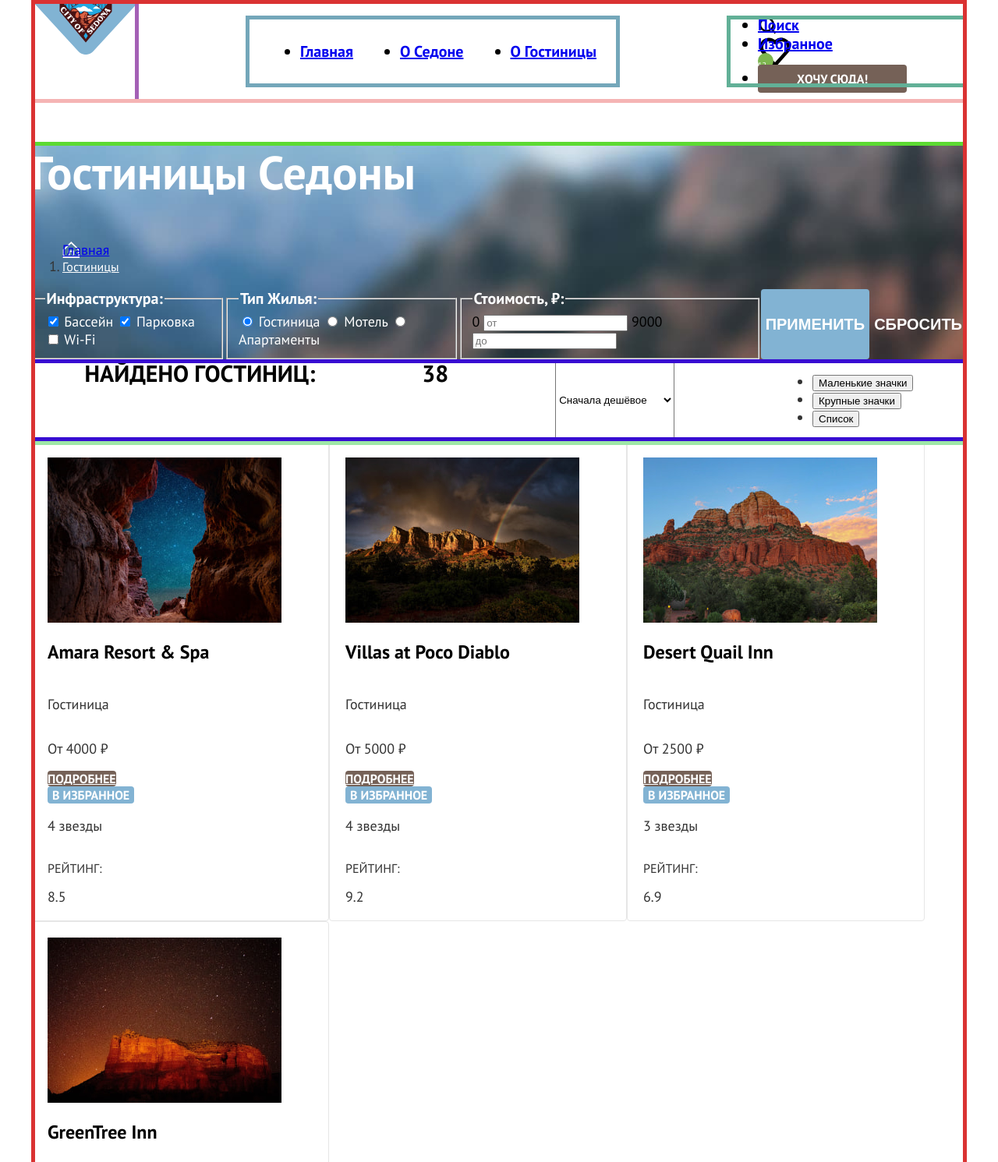
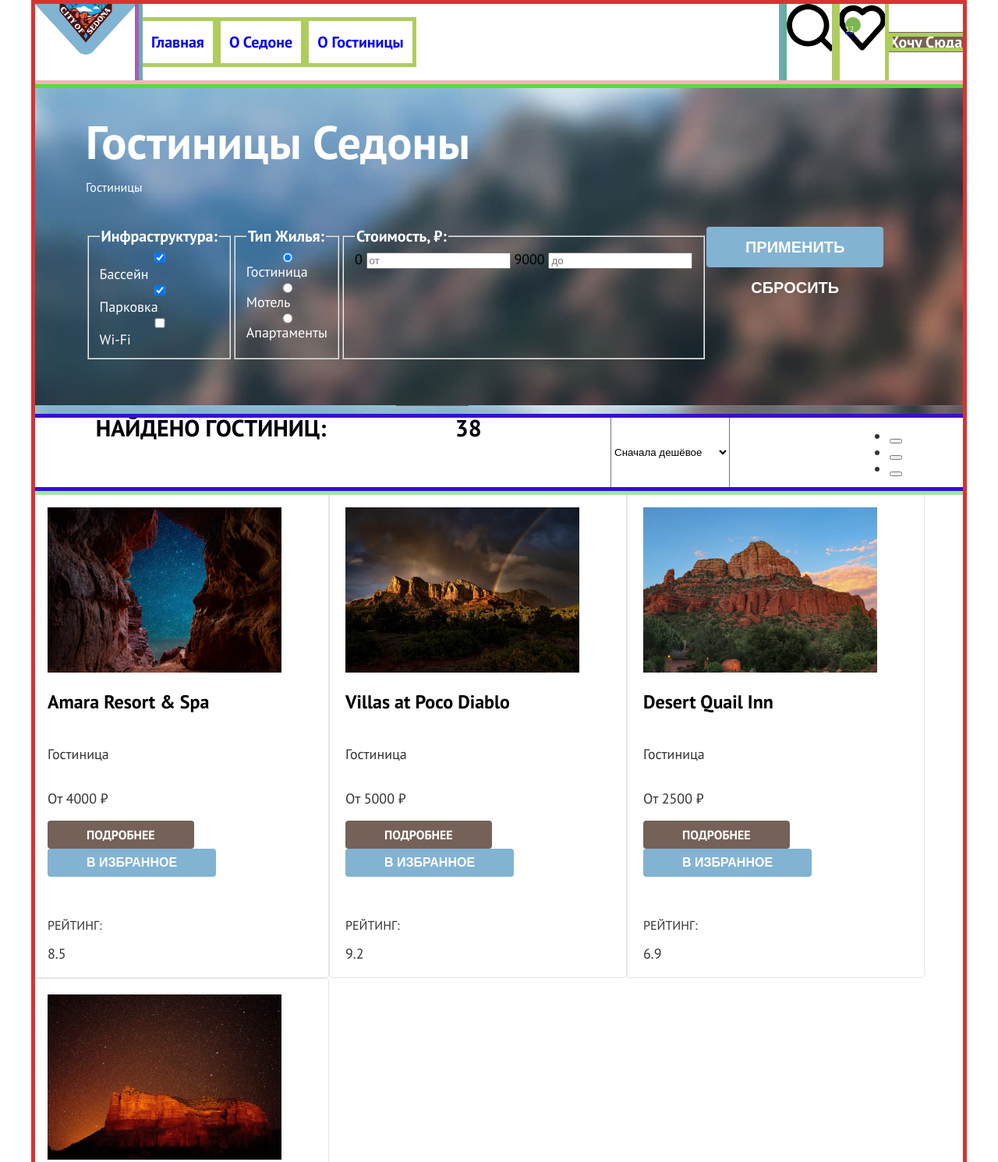
Before and after one commit to htmlacademy-htmlcss/2450769-sedona-1, a website built with Vite: page catalog.html in a window 1280 px wide. Shown: the top 1491 px of the page at 78% size. Built offline with nearby package versions, Linux system fonts and the light colour scheme.

Commit message:
component grids index. partial catalog, buttons

```diff
--- a/catalog.html
+++ b/catalog.html
@@ -86,8 +86,10 @@
                 <label class="cost-max" for="cost_max">9000</label>
                 <input type="number" id="cost_max" name="cost-max" placeholder="до" required>
               </fieldset>
-              <button class="filter-apply" type="submit">Применить</button>
-              <button class="filter-reset" type="reset">Сбросить</button>
+              <div class="filter-button">
+                <button class="filter-apply button" type="submit">Применить</button>
+                <button class="filter-reset button" type="reset">Сбросить</button>
+              </div>
             </form>
           </section>
           <section class="found">
@@ -123,7 +125,7 @@
                 <p class="housing-type">Гостиница</p>
                 <p class="housing-price">От 4000 ₽</p>
                 <a class="housing-card-button button" href="#">Подробнее</a>
-                <button class="button-favourite" type="button">В избранное</button>
+                <button class="button-favourite button" type="button">В избранное</button>
                 <p class="star"><span class="visually-hidden">4 звезды</span></p>
                 <p class="rating">Рейтинг:</p>
                 <span class="rating-number">8.5</span>
@@ -134,7 +136,7 @@
                 <p class="housing-type">Гостиница</p>
                 <p class="housing-price">От 5000 ₽</p>
                 <a class="housing-card-button button" href="#">Подробнее</a>
-                <button class="button-favourite" type="button">В избранное</button>
+                <button class="button-favourite button" type="button">В избранное</button>
                 <p class="star"><span class="visually-hidden">4 звезды</span></p>
                 <p class="rating">Рейтинг:</p>
                 <span class="rating-number">9.2</span>
@@ -145,7 +147,7 @@
                 <p class="housing-type">Гостиница</p>
                 <p class="housing-price">От 2500 ₽</p>
                 <a class="housing-card-button button" href="#">Подробнее</a>
-                <button class="button-favourite" type="button">В избранное</button>
+                <button class="button-favourite button" type="button">В избранное</button>
                 <p class="star"><span class="visually-hidden">3 звезды</span></p>
                 <p class="rating">Рейтинг:</p>
                 <span class="rating-number">6.9</span>
@@ -156,7 +158,7 @@
                 <p class="housing-type">Гостиница</p>
                 <p class="housing-price">От 1500 ₽</p>
                 <a class="housing-card-button button" href="#">Подробнее</a>
-                <button class="button-favourite" type="button">В избранное</button>
+                <button class="button-favourite button" type="button">В избранное</button>
                 <p class="star"><span class="visually-hidden">2 звезды</span></p>
                 <p class="rating">Рейтинг:</p>
                 <span class="rating-number">5.0</span>
@@ -192,7 +194,7 @@
                 <label class="visually-hidden" for="user_email">Ваш e-mail</label>
                 <input type="text" id="user_email" name="user-email" placeholder="Ваш e-mail">
               </p>
-              <button class="subscribe-button" type="submit">Подписаться</button>
+              <button class="subscribe-button button" type="submit">Подписаться</button>
             </form>
           </section>
         </div>
--- a/styles/styles.css
+++ b/styles/styles.css
@@ -41,6 +41,8 @@
 
 .main {
   background-image: url("../images/filtr.jpg");
+  display: block;
+  padding: 35px 70px 70px;
 }
 
 .main-container {
@@ -62,7 +64,6 @@
 
 .navigation-logo {
   width: 138px;
-  margin-right: auto;
 
   outline: 5px solid #a460b5;
   outline-offset: -5px;
@@ -71,24 +72,49 @@
 .navigation-list {
   width: 440px;
   display: flex;
-  justify-content: space-around;
   align-items: center;
+  list-style-type: none;
+  margin: 0;
+  padding: 0;
+  flex-grow: 1;
 
   outline: 5px solid #74a7ba;
   outline-offset: -5px;
 }
 
 .navigation-user {
-  width: 268px;
-  margin-left: auto;
+  display: flex;
+  flex-wrap: wrap;
+  list-style-type: none;
+  margin: 0;
+  padding: 0;
+  align-items: center;
 
   outline: 5px solid #62b097;
   outline-offset: -5px;
 }
 
+.navigation-user-item {
+  display: block;
+  outline: 5px solid #afcd5d;
+  outline-offset: -5px;
+}
+
+.navigation-link {
+  display: block;
+  padding: 20px 16px;
+  text-decoration: none;
+
+  outline: 5px solid #afcd5d;
+  outline-offset: -5px;
+}
+
 .navigation-user-search {
   background-image: url("../images/icons/search.svg");
+  min-width: 44px;
+  min-height: 64px;
   display: block;
+  padding: 22px 12px;
   background-repeat: no-repeat;
 }
 
@@ -96,17 +122,27 @@
   background-image: url("../images/icons/heart.svg");
   display: block;
   background-repeat: no-repeat;
+  min-width: 44px;
+  min-height: 64px;
+  padding: 22px 12px;
+}
+
+.button {
+  display: block;
+  margin: 0;
+  padding: 8px 50px;
+  text-transform: uppercase;
+  font-weight: 700;
+  font-size: 16px;
+  line-height: 20px;
+  border-radius: 4px;
+  text-decoration: none;
+  border: none;
 }
 
 .header-button {
   color: #ffffff;
-  text-transform: uppercase;
-  font-weight: 700;
-  font-size: 16px;
-  line-height: 20px;
-  padding: 8px 50px;
   background-color: #756157;
-  border-radius: 4px;
 }
 
 .notification-badge {
@@ -136,6 +172,7 @@
   background-image: url("../images/index-background.jpg");
   background-repeat: no-repeat;
   background-size: 100% auto;
+  margin-bottom: 69px;
 
   outline: 5px solid rgb(50, 215, 218);
   outline-offset: -5px;
@@ -157,7 +194,7 @@
   line-height: 36px;
   text-transform: uppercase;
   margin: 0 290px;
-  padding-top: 69px;
+  padding: 0;
   padding-bottom: 25px;
 }
 
@@ -168,13 +205,17 @@
   text-align: center;
   color: #333333;
   padding-bottom: 69px;
+  margin: 0;
 }
 
 .advantages-list {
   margin: 0;
+  margin-top: 21px;
+  margin-bottom: 64px;
   padding: 0;
   display: flex;
   flex-wrap: wrap;
+  list-style: none;
 
   outline: 5px solid rgb(212, 50, 218);
   outline-offset: -5px;
@@ -221,6 +262,9 @@
 
 .infrastructure-list {
   display: flex;
+  margin: 0;
+  padding: 0;
+  list-style-type: none;
 }
 
 .infrastructure-item {
@@ -228,6 +272,10 @@
 
   outline: 5px solid rgb(210, 13, 13);
   outline-offset: -5px;
+}
+
+.infrastructure > .description {
+  padding-bottom: 64px;
 }
 
 .search {
@@ -247,14 +295,7 @@
 
 .search-button {
   color: #ffffff;
-  text-transform: uppercase;
-  font-weight: 700;
-  font-size: 16px;
-  line-height: 20px;
-  padding: 8px 50px;
   background-color: #756157;
-  border-radius: 4px;
-  margin: 0;
 }
 
 .subscribe-title,
@@ -293,13 +334,6 @@
 .subscribe-button {
   background-color: #82b3d3;
   color: #ffffff;
-  text-align: center;
-  font-size: 20px;
-  font-weight: 700;
-  line-height: 36px;
-  text-transform: uppercase;
-  border: none;
-  border-radius: 4px;
 }
 
 .main-footer {
@@ -312,6 +346,11 @@
 
   outline: 5px solid #090909;
   outline-offset: -5px;
+}
+
+.social {
+  display: flex;
+  list-style-type: none;
 }
 
 .vk {
@@ -354,10 +393,34 @@
   font-style: normal;
   font-weight: 700;
   line-height: 78px;
+  margin: 0;
+  margin-bottom: 8px;
+}
+
+.breadcrumbs {
+  list-style-type: none;
+  margin: 0;
+  padding: 0;
+  margin-bottom: 40px;
 }
 
 .filter {
   display: flex;
+}
+
+.conveniences {
+  display: flex;
+  flex-direction: column;
+}
+
+.housing {
+  display: flex;
+  flex-direction: column;
+}
+
+.filter-button {
+  display: flex;
+  flex-direction: column;
 }
 
 .found-container {
@@ -406,6 +469,7 @@
   font-weight: 400;
   line-height: 21px;
   color: #ffffff;
+  text-decoration: none;
 }
 
 .breadcrumbs-item-home {
@@ -483,25 +547,14 @@
   color: #333333;
 }
 
-.housing-card-button,
 .button-favourite {
-  font-family: inherit;
-  text-align: center;
-  font-size: 16px;
-  font-weight: 700;
-  line-height: 20px;
-  text-transform: uppercase;
   color: #ffffff;
-  border-radius: 4px;
+  background-color: #82b3d3;
 }
 
 .housing-card-button {
+  color: #ffffff;
   background-color: #756157;
-}
-
-.button-favourite {
-  background-color: #82b3d3;
-  border: none;
 }
 
 .pagination-link {
@@ -535,9 +588,21 @@
   order: -1;
 }
 
-/*
 .visually-hidden {
   position: fixed;
   transform: scale(0);
 }
+
+
+/*
+.visually-hidden {
+  position: absolute;
+  width: 1px;
+  height: 1px;
+  margin: -1px;
+  padding: 0;
+  border: 0;
+  clip: rect(0 0 0 0);
+  overflow: hidden;
+}
 */
```
Also changed, not shown: index.html (+3 -3 lines).
